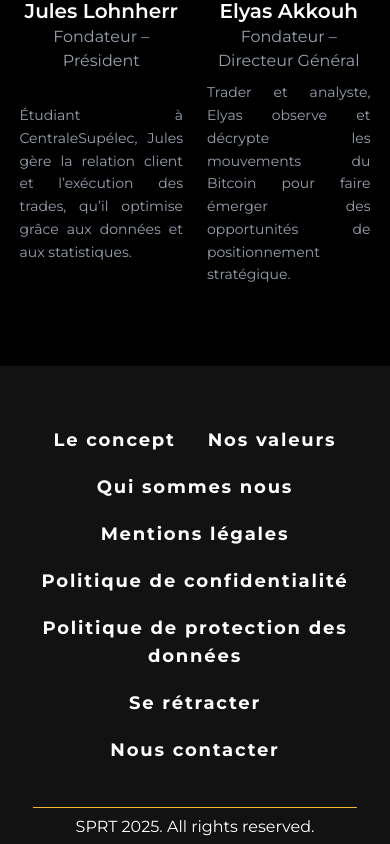
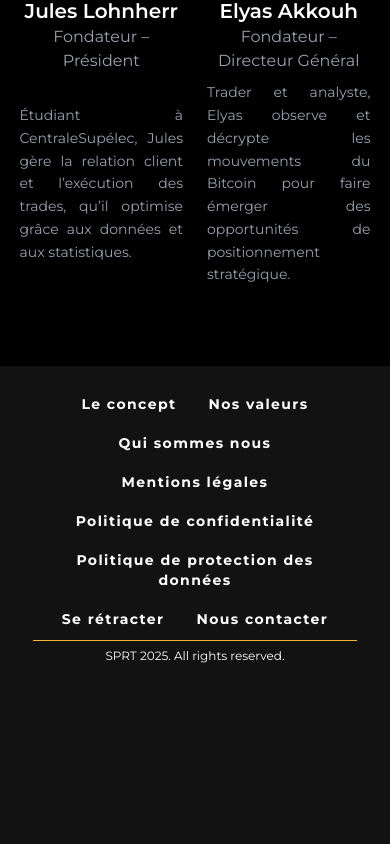
Before and after one commit to Pypypierre/sprt, a SvelteKit app: page / in a window 390 px wide. Shown: the part 3873-4717 px from the top of the page. After the commit the page ends 4550 px from the top, so only its background shows below. Built offline with nearby package versions, Linux system fonts and the light colour scheme.

Commit message:
feat: new responsive design for mobile footer

```diff
--- a/src/routes/+layout.svelte
+++ b/src/routes/+layout.svelte
@@ -258,8 +258,8 @@
 </main>
 
 <footer id="footer" class="text-white px-6 py-4 flex flex-col items-center pb-5 pt-5">
-	<div class="w-[90%] flex items-center justify-between mx-auto pb-10">
-		<nav class="flex flex-wrap justify-center md:justify-center gap-x-8 gap-y-4 text-lg tracking-widest pt-10">
+	<div class="pb-2 w-[90%] flex items-center justify-between mx-auto md:pb-10">
+		<nav class="pt-2 text-sm flex flex-wrap justify-center md:justify-center gap-x-8 gap-y-4 md:text-lg tracking-widest md:pt-10">
 			<a href="/#concept" onclick={(event: Event) => scrollToValues(event, "concept")} class="relative pb-0.5 border-b font-bold border-transparent hover:border-b-1 hover:border-yellow-400 transition duration-300 text-center">Le concept</a>
 			<a href="/#values" onclick={(event: Event) => scrollToValues(event, "values")} class="relative pb-0.5 border-b font-bold border-transparent hover:border-b-1 hover:border-yellow-400 transition duration-300 text-center">Nos valeurs</a>
 			<a href="/#who_we_are" onclick={(event: Event) => scrollToValues(event, "who_we_are")} class="relative pb-0.5 border-b font-bold border-transparent hover:border-b-1 hover:border-yellow-400 transition duration-300 text-center">Qui sommes nous</a>
@@ -276,7 +276,7 @@
 		</div>
 	</div>
 	<div class="w-[95%] h-[1px] bg-[#F9B333] mb-4">
-	  <p class="text-base text-center mt-2">
+	  <p class="text-xs text-center mt-2 md:text-base">
 		SPRT 2025. All rights reserved.
 	  </p>
 	</div>
```
